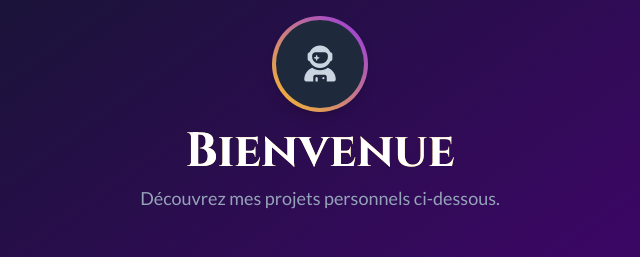
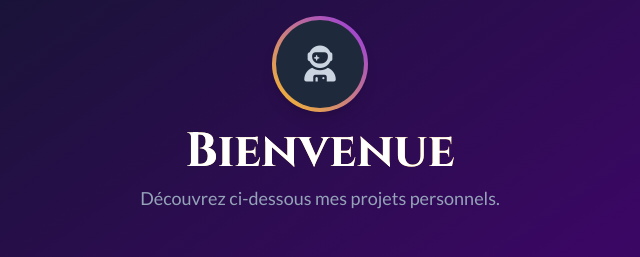
Before and after one commit to Falcroft7/Home-Page-Falcroft7, a plain HTML site: page index.html in a window 1280 px wide. Shown: the top 257 px of the page, 320-960 px from the left. Drawn offline with nearby package versions, Linux system fonts and the light colour scheme; grey boxes are pictures that could not be loaded.

Commit message:
Revise content and structure in index.html
Updated the content in the main section and header.

```diff
--- a/index.html
+++ b/index.html
@@ -27,7 +27,7 @@
             Bienvenue
         </h1>
         <p class="text-slate-400 text-lg max-w-md mx-auto">
-            Découvrez mes projets personnels ci-dessous.
+            Découvrez ci-dessous mes projets personnels.
         </p>
     </header>
 
```
